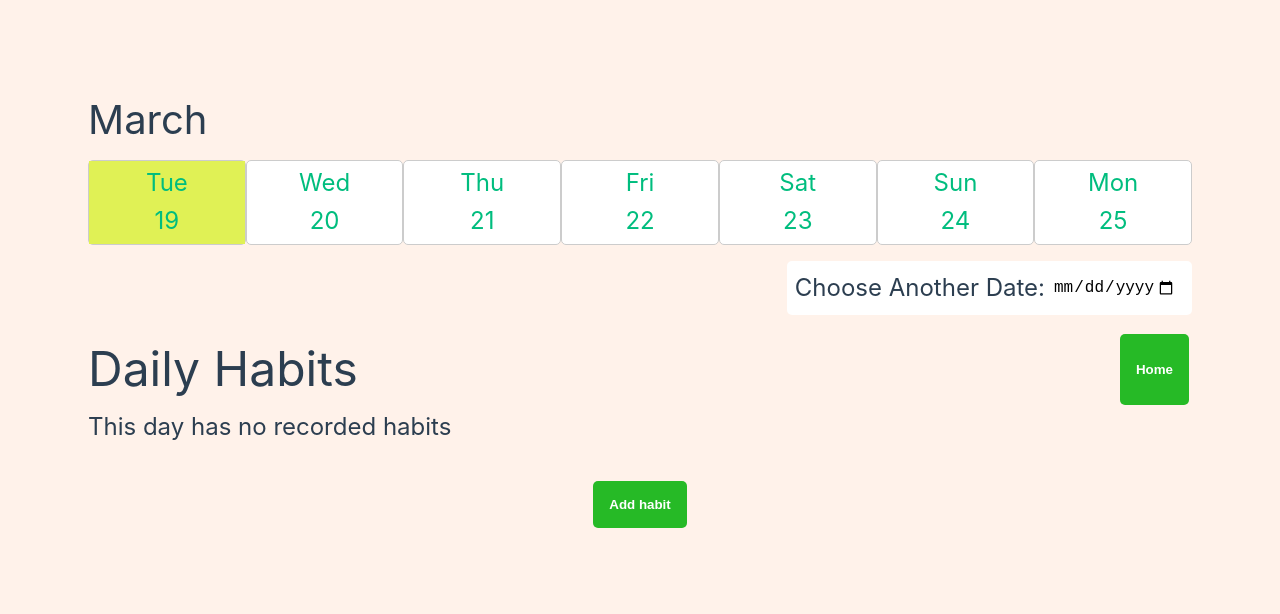
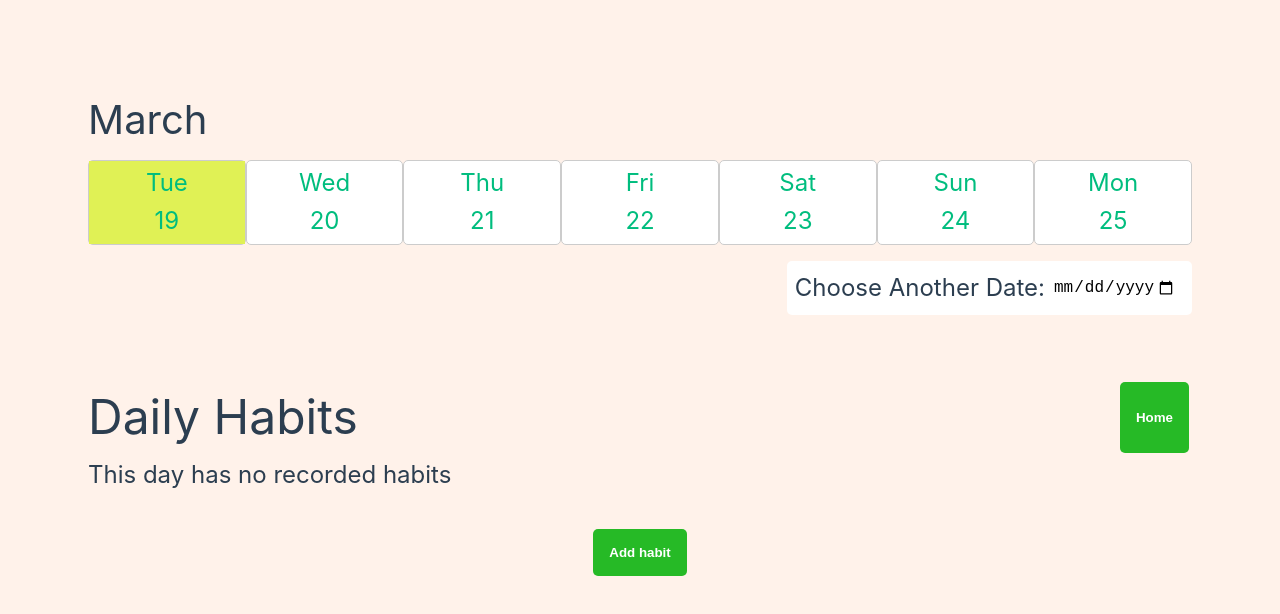
Before and after one commit to KarolisGaiv/habit-tracker, a Vue app: page /day/2024-03-19 in a window 1280 px wide. Shown: the top 614 px of the page. Built offline with nearby package versions, Linux system fonts and the light colour scheme.

Commit message:
fix positioning

```diff
--- a/src/views/Dashboard/DashboardView.vue
+++ b/src/views/Dashboard/DashboardView.vue
@@ -37,6 +37,7 @@ loadAllData();
 <style scoped>
 h1 {
   text-align: center;
+  margin-top: 1rem;
 }
 
 ul {
--- a/src/views/DayDetails/DayDetails.vue
+++ b/src/views/DayDetails/DayDetails.vue
@@ -59,6 +59,7 @@ watchEffect(() => {
 main {
   display: flex;
   flex-direction: column;
+  margin-top: 3rem;
 }
 
 .day-header {
```
